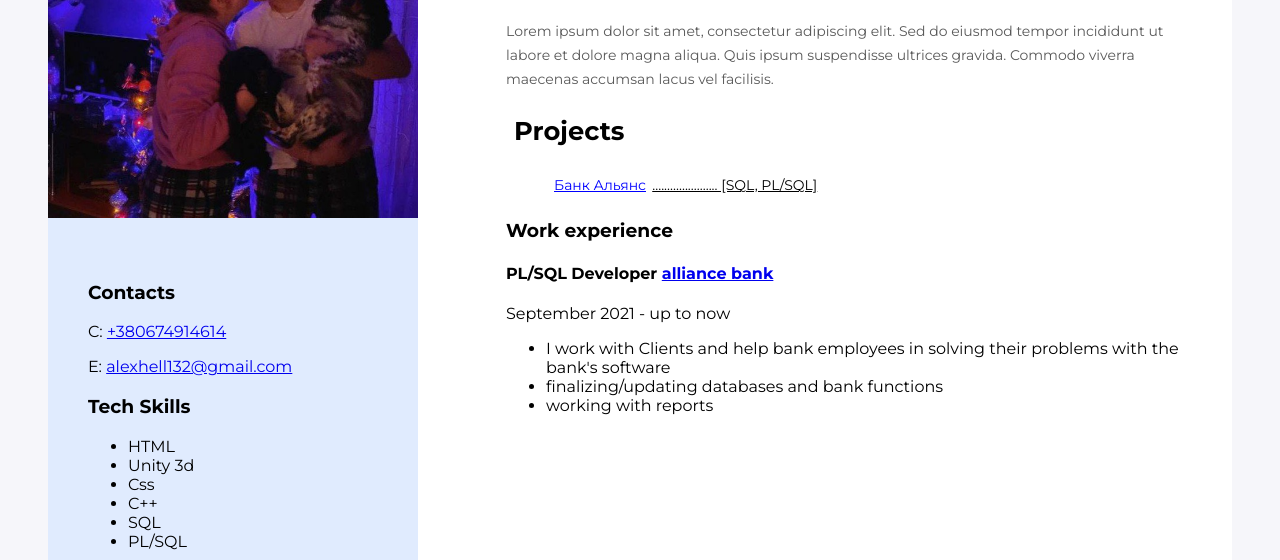
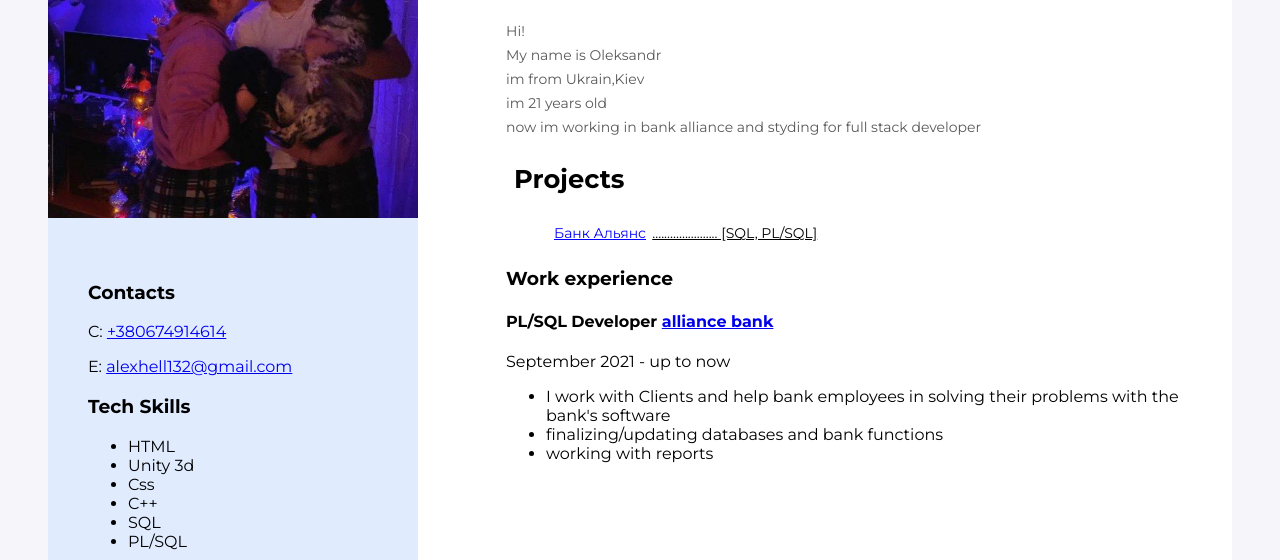
Before and after one commit to Alexhellupov-cyber/resum, a plain HTML site: page index.html in a window 1280 px wide. Shown: the part 240-800 px from the top of the page. Drawn offline with Linux system fonts and the light colour scheme.

Commit message:
Update index.html

```diff
--- a/index.html
+++ b/index.html
@@ -17,10 +17,12 @@
             <h1>Yushchenko Oleksandr</h1>
             <div class="mydscr"> <!-- about me  -->
                 <p>
-                    Lorem ipsum dolor sit amet, consectetur adipiscing elit.
-                    Sed do eiusmod tempor incididunt ut labore et dolore magna aliqua.
-                    Quis ipsum suspendisse ultrices gravida.
-                    Commodo viverra maecenas accumsan lacus vel facilisis.
+                    Hi!<br>
+					My name is Oleksandr<br>
+					im from Ukrain,Kiev<br>
+					im 21 years old<br>
+					now im working in bank alliance and styding for full stack developer<br>
+
                 </p>
             </div>
             <div class="myproj"> <!-- my projects -->
```
